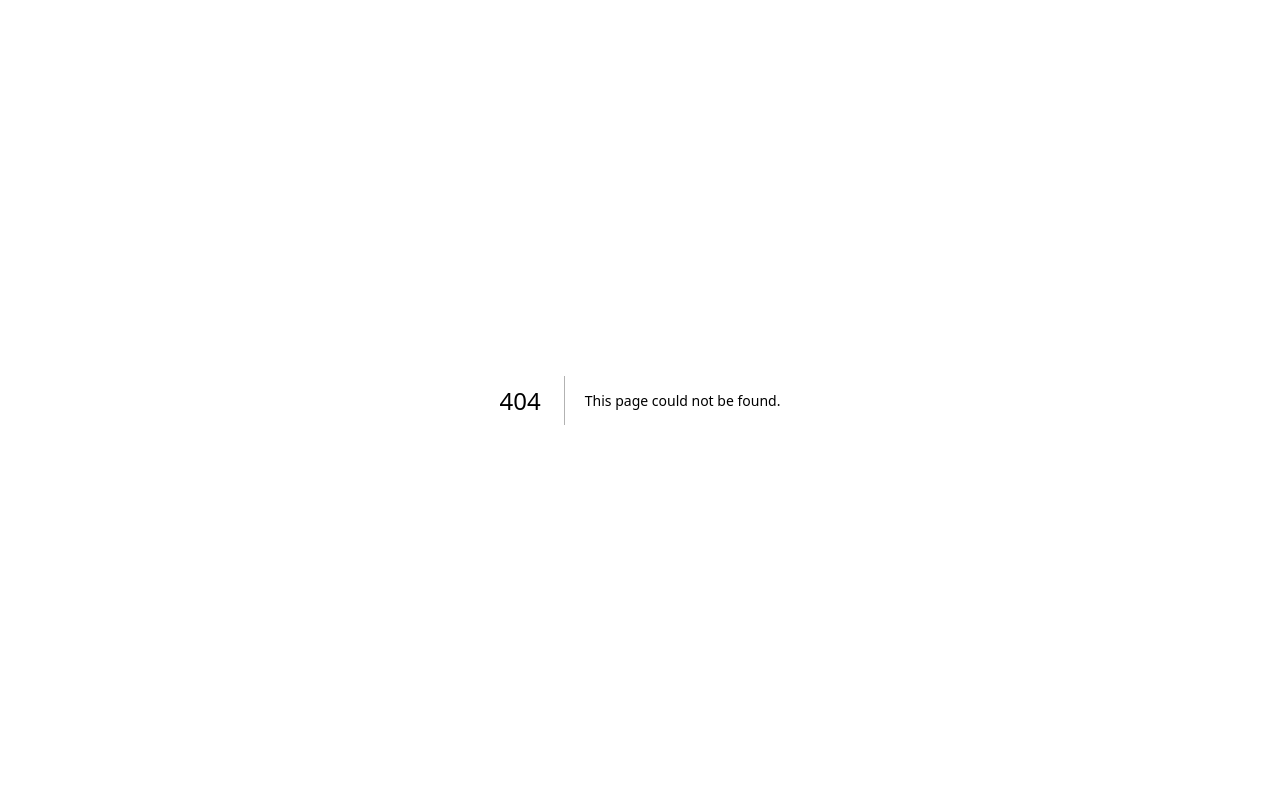
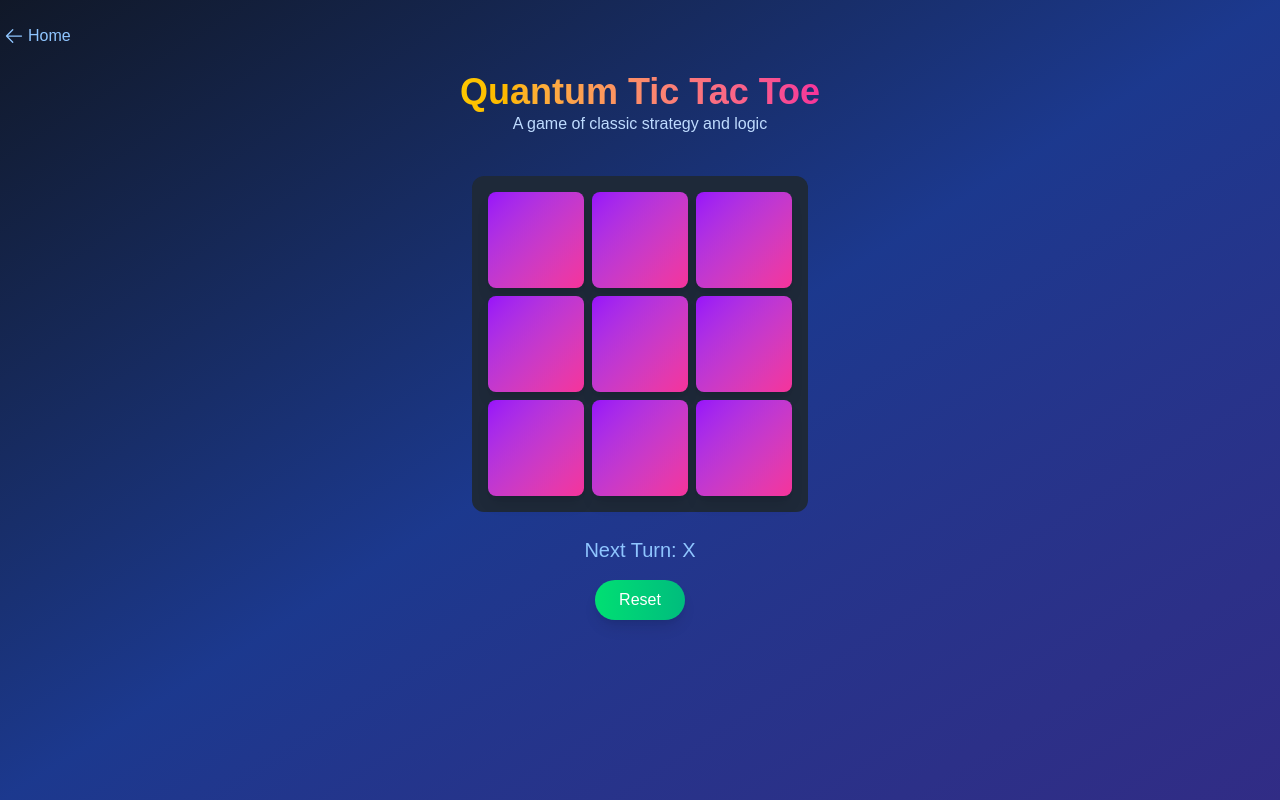
Before and after one commit to Altairian7/quantum_chess, a Next.js app: page /tic-tac-toe in a window 1280 px wide. Before the commit this address had no page. Built offline with nearby package versions, Linux system fonts and the light colour scheme.

Commit message:
completed the code for tic tac toe

```diff
--- a/app/QuantumArcade.jsx
+++ b/app/QuantumArcade.jsx
@@ -88,7 +88,6 @@ export default function HomePage() {
       </div>
     </Link>
 
-    {/* 🔥 New Game Card */}
     <Link href="/maze">
       <div className="w-72 h-52 relative bg-white/10 border border-red-400/20 backdrop-blur-xl rounded-2xl shadow-lg hover:scale-105 transition-transform duration-300 group cursor-pointer">
         <div className="flex flex-col items-center justify-center h-full p-6">
--- /dev/null
+++ b/app/tic-tac-toe/page.tsx
@@ -0,0 +1,74 @@
+// Quantum Tic Tac Toe
+"use client";
+import React, { useState } from 'react';
+import Link from 'next/link';
+
+const TicTacToe = () => {
+    const [board, setBoard] = useState(Array(9).fill(null));
+    const [isXNext, setIsXNext] = useState(true);
+    const winner = calculateWinner(board);
+
+    const handleClick = (index: number) => {
+        if (board[index] || winner) return;
+        const newBoard = [...board];
+        newBoard[index] = isXNext ? 'X' : 'O';
+        setBoard(newBoard);
+        setIsXNext(!isXNext);
+    };
+
+    const resetGame = () => {
+        setBoard(Array(9).fill(null));
+        setIsXNext(true);
+    };
+
+    function calculateWinner(squares: string[] | null[]) {
+        const lines = [
+            [0, 1, 2], [3, 4, 5], [6, 7, 8],
+            [0, 3, 6], [1, 4, 7], [2, 5, 8],
+            [0, 4, 8], [2, 4, 6]
+        ];
+        for (let line of lines) {
+            const [a, b, c] = line;
+            if (squares[a] && squares[a] === squares[b] && squares[a] === squares[c]) {
+                return squares[a];
+            }
+        }
+        return null;
+    }
+
+    return (
+        <div className="flex flex-col items-center min-h-screen bg-gradient-to-br from-gray-900 via-blue-900 to-indigo-900 text-white p-6 overflow-hidden">
+            <Link href="/" className="absolute left-1 flex items-center text-blue-300 hover:text-blue-200 transition">
+                <svg xmlns="http://www.w3.org/2000/svg" fill="none" viewBox="0 0 24 24" strokeWidth={1.5} stroke="currentColor" className="w-5 h-5 mr-1">
+                    <path strokeLinecap="round" strokeLinejoin="round" d="M10.5 19.5L3 12m0 0l7.5-7.5M3 12h18" />
+                </svg>
+                Home
+            </Link>
+            <h1 className="text-4xl font-bold mt-12 text-transparent bg-clip-text bg-gradient-to-r from-yellow-400 to-pink-500">Quantum Tic Tac Toe</h1>
+            <p className="text-blue-200 mb-4">A game of classic strategy and logic</p>
+            <div className="grid grid-cols-3 gap-2 bg-gray-800 p-4 rounded-xl mt-6">
+                {board.map((val, index) => (
+                    <button
+                        key={index}
+                        onClick={() => handleClick(index)}
+                        className="w-24 h-24 bg-gradient-to-br from-purple-600 to-pink-500 rounded-lg shadow-lg text-3xl font-bold hover:scale-105 transition-all"
+                    >
+                        {val}
+                    </button>
+                ))}
+            </div>
+            <div className="mt-6">
+                {winner ? (
+                    <div className="text-2xl text-green-400">🎉 {winner} Wins!</div>
+                ) : board.every(Boolean) ? (
+                    <div className="text-2xl text-yellow-400">It's a Draw!</div>
+                ) : (
+                    <div className="text-xl text-blue-300">Next Turn: {isXNext ? 'X' : 'O'}</div>
+                )}
+            </div>
+            <button onClick={resetGame} className="mt-4 px-6 py-2 bg-gradient-to-r from-green-400 to-emerald-500 rounded-full text-white shadow-lg hover:scale-105 transition">Reset</button>
+        </div>
+    );
+};
+
+export default TicTacToe;
```
